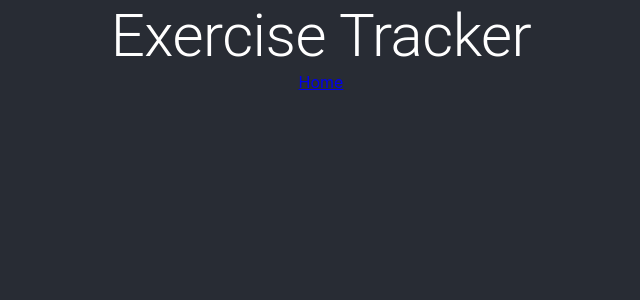
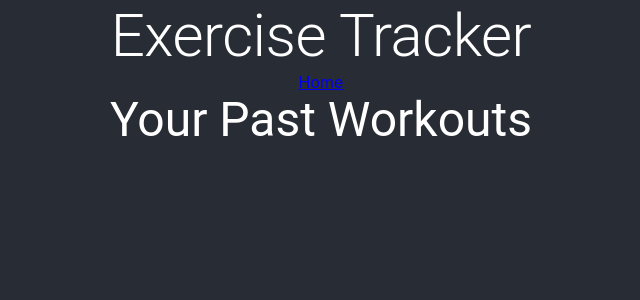
Before and after one commit to brandonwharton/Exercise-Tracking, a React (Create React App) app: page / in a window 1280 px wide. Shown: the top 300 px of the page, without its empty margins (319-959 px from the left). Built offline with nearby package versions, Linux system fonts and the light colour scheme.

Commit message:
Added in a component for the home route, need to troubleshoot a test

```diff
--- a/src/App/App.js
+++ b/src/App/App.js
@@ -1,7 +1,8 @@
-import { BrowserRouter as Router } from 'react-router-dom';
+import { BrowserRouter as Router, Route } from 'react-router-dom';
 import './App.css';
 import Header from './Header';
 import Navbar from '../Navbar/Navbar';
+import PastWorkouts from '../PastWorkouts/PastWorkouts';
 
 function App() {
   return (
@@ -9,6 +10,10 @@ function App() {
       <div className="App-header">
         <Header />
         <Navbar />
+        <Route path="/" exact>
+          <PastWorkouts />
+        </Route>
+
       </div>
     </Router>
   );
--- /dev/null
+++ b/src/PastWorkouts/PastWorkouts.jsx
@@ -0,0 +1,13 @@
+import Typography from '@material-ui/core/Typography';
+
+function PastWorkouts() {
+    return(
+        <div>
+            <Typography component="h2" variant="h3">
+                Your Past Workouts
+            </Typography>
+        </div>
+    )
+}
+
+export default PastWorkouts;
```
Also changed, not shown: 1 other file (tests, documents, lock files or other folders).
